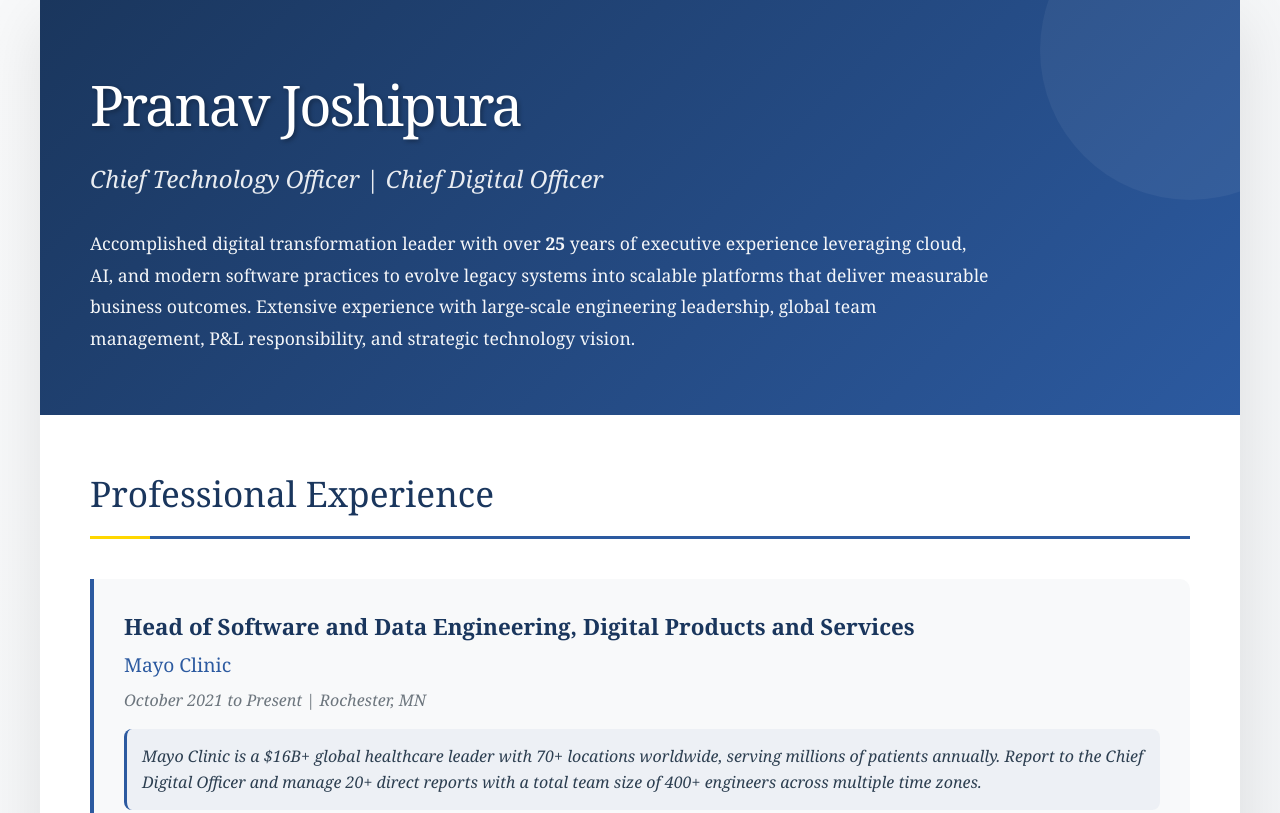
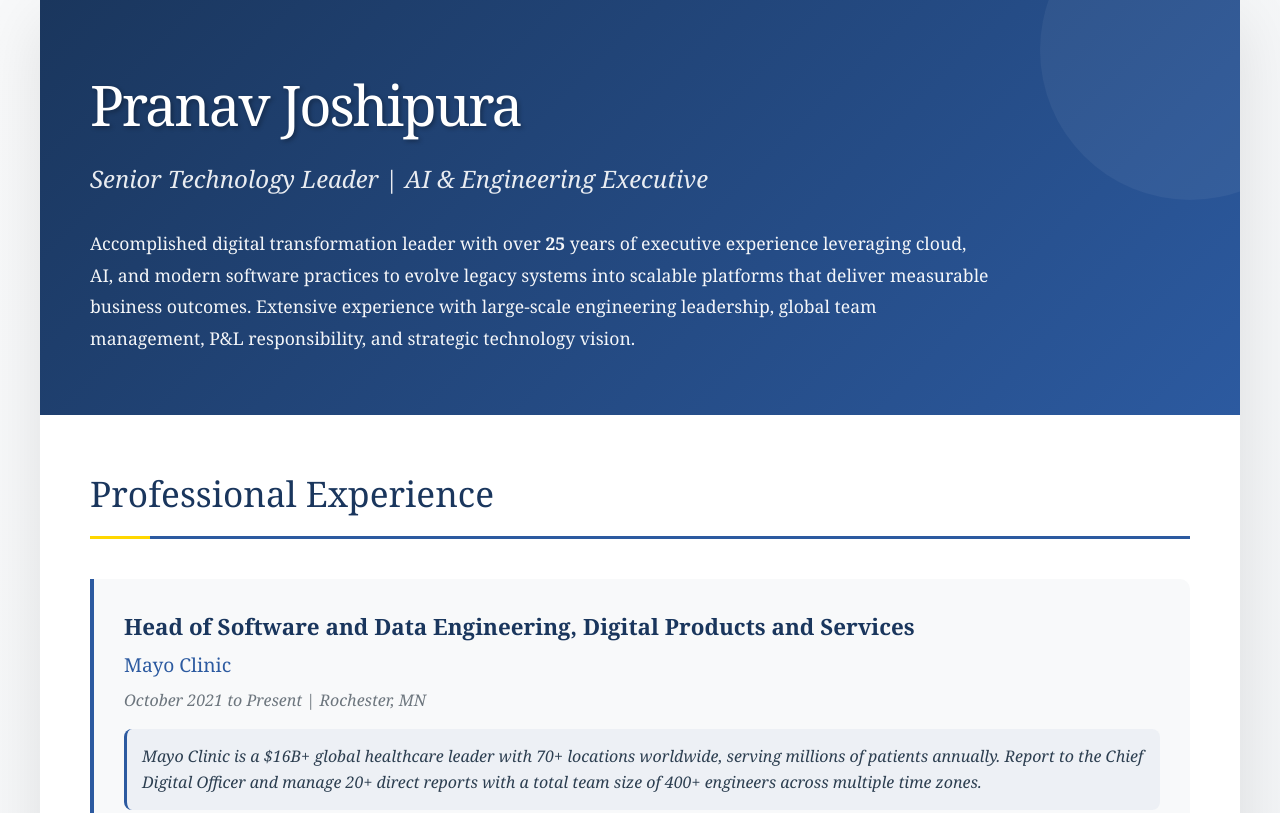
Before and after one commit to pjoshipu/pjoshipu.github.io, a plain HTML site: page index.html in a window 1280 px wide. Shown: the top 813 px of the page. Drawn offline with Linux system fonts and the light colour scheme.

Commit message:
Update index.html

```diff
--- a/index.html
+++ b/index.html
@@ -314,7 +314,7 @@
         <header class="header">
             <div class="header-content">
                 <h1 class="name">Pranav Joshipura</h1>
-                <h2 class="title">Chief Technology Officer | Chief Digital Officer</h2>
+                <h2 class="title"> Senior Technology Leader | AI & Engineering Executive</h2>
                 <p class="summary">
                     Accomplished digital transformation leader with over <b>25 </b>years</span> of executive experience leveraging cloud, AI, and modern software practices to evolve legacy systems into scalable platforms that deliver measurable business outcomes. Extensive experience with large-scale engineering leadership, global team management, P&L responsibility, and strategic technology vision.
                 </p>
```
